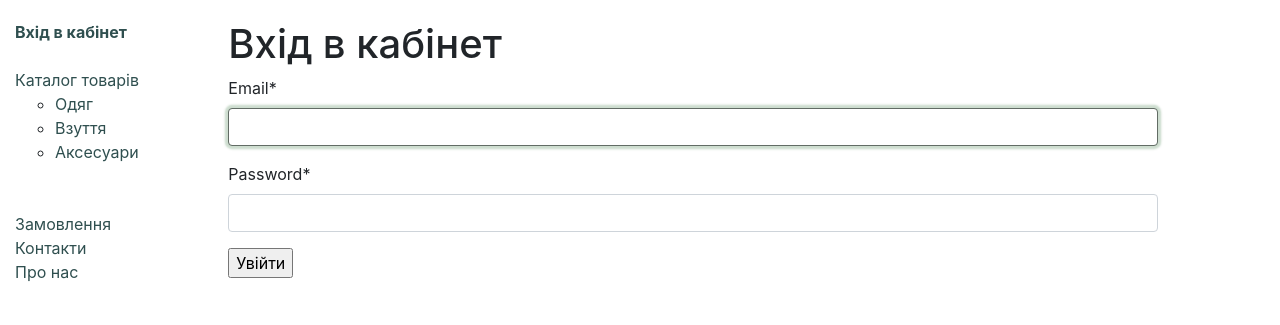
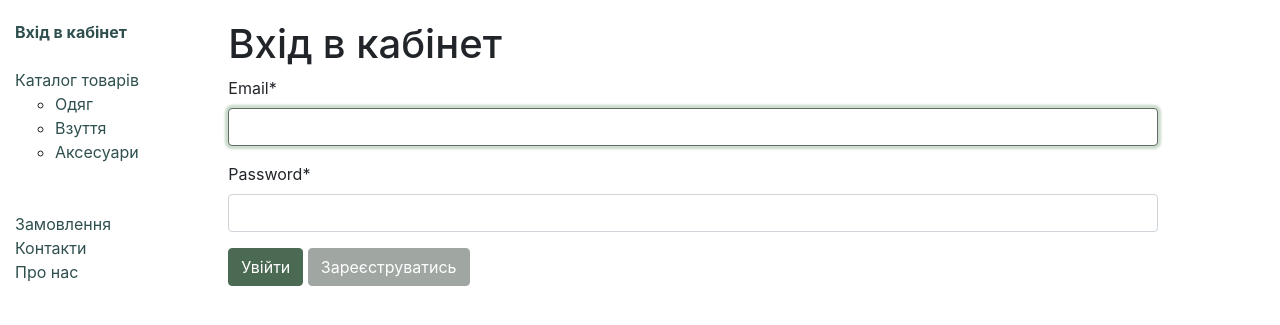
Before and after one commit to CrazyHilly/military-gear-catalog, a Django app: page /accounts/login/ in a window 1280 px wide. Shown: the top 325 px of the page. Run offline with Django 5.2, Linux system fonts and the light colour scheme; data that the repository does not hold is empty; some libraries are stand-ins or nearby versions.

Commit message:
Add empty registration button

```diff
--- a/templates/registration/login.html
+++ b/templates/registration/login.html
@@ -13,7 +13,8 @@
   <form action="{% url 'login' %}" method="post">
     {% csrf_token %}
     {{ form|crispy }}
-    <input type="submit" value="Увійти">
+    <input type="submit" value="Увійти" class="btn btn-primary">
     <input type="hidden" name="next" value="{{ next }}">
+    <a href="#" class="btn btn-secondary">Зареєструватись</a>
   </form>
 {% endblock %}
```
